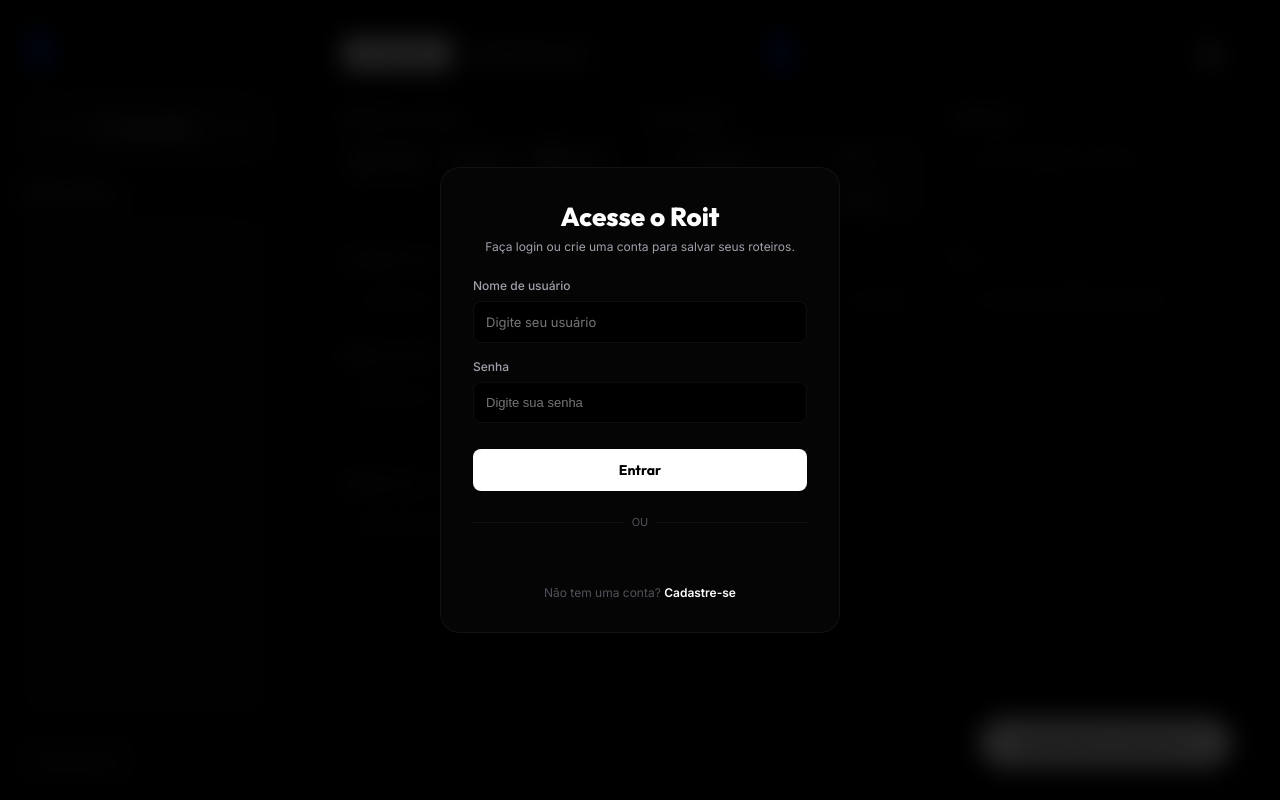
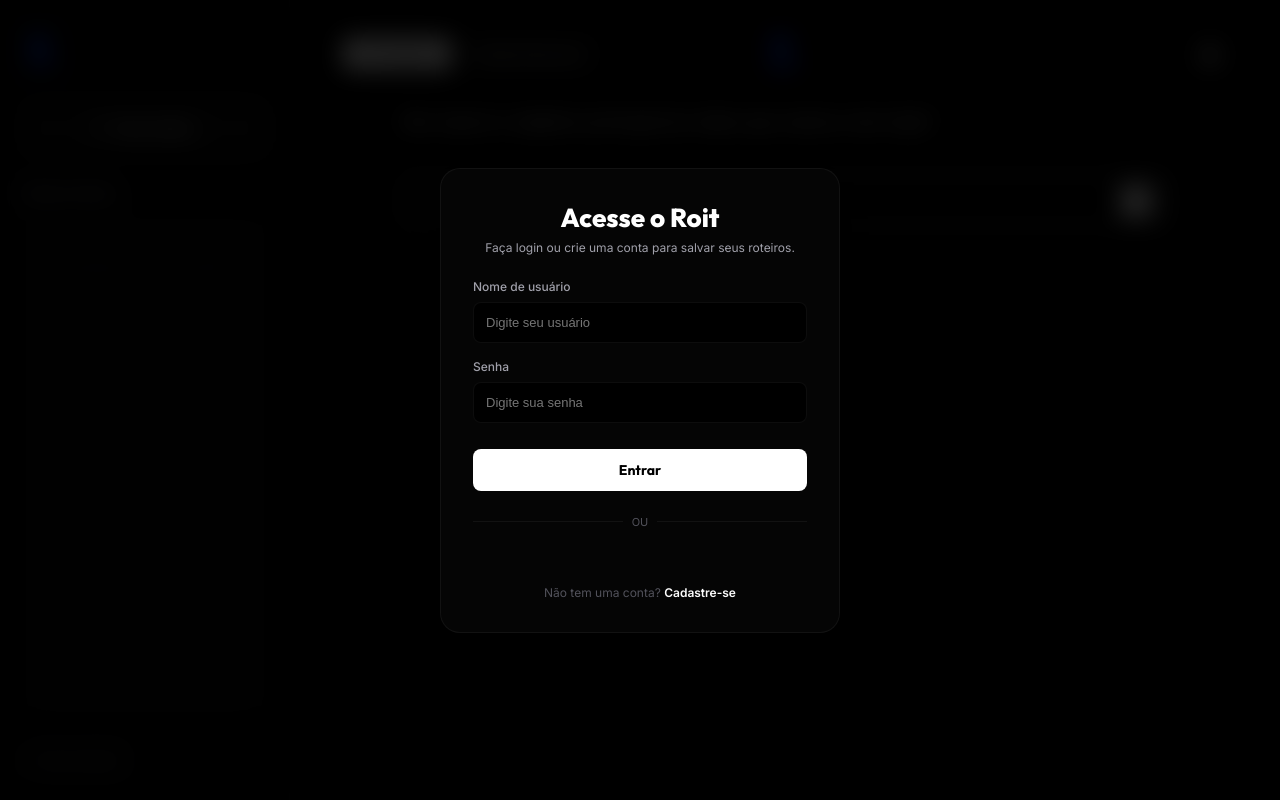
Before and after one commit to Pedroaugustoart/agente-roteirista, a Flask app: page /app in a window 1280 px wide. Run offline with Flask 3, Linux system fonts and the light colour scheme; some libraries are stand-ins or nearby versions.

Commit message:
feat: reestrutura a dashboard principal para UX Conversacional Apple Like

```diff
--- a/static/css/style.css
+++ b/static/css/style.css
@@ -327,156 +327,176 @@ body {
     overflow: hidden;
 }
 
-/* TELA 1: HOME PAGE COM FORMULÁRIO ÚNICO (All-in-one View) */
-.form-section {
+/* TELA 1: CONVERSATIONAL UI */
+.conversational-ui {
     display: flex;
     flex-direction: column;
-    justify-content: space-between;
     height: 100%;
-    overflow-y: auto;
+    width: 100%;
+    max-width: 768px;
+    margin: 0 auto;
+    position: relative;
 }
 
-.form-grid {
-    display: grid;
-    grid-template-columns: repeat(12, 1fr);
+.chat-feed {
+    flex-grow: 1;
+    overflow-y: auto;
+    padding-bottom: 24px;
+    display: flex;
+    flex-direction: column;
     gap: 24px;
-    padding-bottom: 24px;
 }
 
-.form-group {
+/* Bolhas de Conversa */
+.chat-message {
     display: flex;
     flex-direction: column;
-    gap: 10px;
+    gap: 8px;
+    max-width: 85%;
+    opacity: 0;
+    transform: translateY(10px);
+    animation: fade-in-up 0.4s ease forwards;
 }
 
-.span-4 { grid-column: span 4; }
-.span-12 { grid-column: span 12; }
-
-.form-group label {
-    font-family: var(--font-outfit);
-    font-size: 13px;
-    font-weight: 500;
-    color: var(--roit-text-secondary);
-    letter-spacing: 0.3px;
+@keyframes fade-in-up {
+    to { opacity: 1; transform: translateY(0); }
 }
 
-/* Plataforma Selector Options (Mockup Visual) */
-.platform-selector {
-    display: flex;
-    gap: 12px;
+.chat-message.system {
+    align-self: flex-start;
+}
+
+.chat-message.user {
+    align-self: flex-end;
+    align-items: flex-end;
+}
+
+.message-label {
+    font-family: var(--font-outfit);
+    font-size: 12px;
+    color: var(--roit-text-muted);
+    font-weight: 500;
+}
+
+.message-bubble {
+    font-family: var(--font-inter);
+    font-size: 15px;
+    line-height: 1.5;
+    padding: 14px 18px;
+    border-radius: var(--border-radius-main);
+}
+
+.system .message-bubble {
+    color: var(--roit-text-primary);
+    background-color: transparent;
+    border: none;
+    padding: 0; /* Minimalista: sem caixa de fundo para a IA */
+    font-size: 18px;
+}
+
+.user .message-bubble {
     background-color: var(--bg-dark-card);
     border: var(--border-roit-thin);
-    border-radius: 12px;
-    padding: 8px;
+    color: var(--roit-text-secondary);
 }
 
-.platform-option {
-    flex: 1;
+/* Fade para mensagens antigas */
+.chat-message.faded {
+    opacity: 0.4;
+}
+
+/* Indicador de Digitação (Thinking...) */
+.typing-indicator {
+    display: flex;
+    gap: 6px;
+    align-items: center;
+    padding: 8px 0;
+}
+
+.typing-dot {
+    width: 6px;
+    height: 6px;
+    background-color: var(--roit-blue-neon);
+    border-radius: 50%;
+    animation: typing-bounce 1.4s infinite ease-in-out both;
+}
+
+.typing-dot:nth-child(1) { animation-delay: -0.32s; }
+.typing-dot:nth-child(2) { animation-delay: -0.16s; }
+
+@keyframes typing-bounce {
+    0%, 80%, 100% { transform: scale(0); }
+    40% { transform: scale(1); }
+}
+
+/* Área de Input Fixa */
+.chat-input-container {
+    margin-top: 16px;
+}
+
+.chat-input-bar {
     display: flex;
     align-items: center;
-    justify-content: center;
-    gap: 8px;
-    padding: 10px;
+    background-color: transparent;
+    border: 1px solid rgba(255, 255, 255, 0.15);
     border-radius: 8px;
-    cursor: pointer;
-    font-size: 13px;
-    font-weight: 500;
-    color: var(--roit-text-secondary);
-    transition: var(--transition-roit);
+    padding: 8px 16px;
+    transition: border-color 0.3s;
 }
 
-.platform-option i {
-    font-size: 16px;
+.chat-input-bar:focus-within {
+    border-color: var(--roit-white);
 }
 
-.platform-option:hover {
-    color: var(--roit-text-primary);
+.chat-input-bar input {
+    flex-grow: 1;
+    background: transparent;
+    border: none;
+    color: var(--roit-white);
+    font-size: 15px;
+    outline: none;
+    padding: 8px 0;
 }
 
-.platform-option.selected {
-    background-color: var(--bg-dark-input);
-    border: var(--border-roit-thin);
-    color: var(--roit-white);
-}
-
-/* Foco Selector Buttons (Mockup Visual) */
-.focus-selector {
-    display: grid;
-    grid-template-columns: repeat(2, 1fr);
-    gap: 8px;
-    background-color: var(--bg-dark-card);
-    border: var(--border-roit-thin);
-    border-radius: 12px;
-    padding: 8px;
-}
-
-.focus-btn {
-    background: transparent;
-    border: var(--border-roit-thin);
-    color: var(--roit-text-secondary);
+.btn-chat-send {
+    background: var(--roit-white);
+    color: #000;
+    border: none;
     border-radius: 6px;
-    padding: 8px;
-    font-family: var(--font-inter);
-    font-size: 12px;
-    font-weight: 500;
+    width: 32px;
+    height: 32px;
+    display: flex;
+    justify-content: center;
+    align-items: center;
     cursor: pointer;
     transition: var(--transition-roit);
 }
 
-.focus-btn:hover {
-    color: var(--roit-text-primary);
-    border-color: rgba(255, 255, 255, 0.3);
+.btn-chat-send:hover {
+    background: #E0E0E0;
 }
 
-.focus-btn.selected {
-    background-color: var(--bg-dark-input);
-    border-color: var(--roit-white);
-    color: var(--roit-white);
+/* Opções (Múltipla Escolha) */
+.chat-options-bar {
+    display: flex;
+    flex-wrap: wrap;
+    gap: 12px;
 }
 
-/* Inputs, Textareas */
-input[type="text"], textarea {
-    background-color: transparent;
+.chat-option-btn {
+    background-color: var(--bg-dark-card);
     border: var(--border-roit-thin);
-    border-radius: var(--border-radius-main);
-    color: var(--roit-text-primary);
-    font-family: var(--font-inter);
-    font-size: 13px;
-    padding: 14px 18px;
-    outline: none;
-    resize: none;
+    color: var(--roit-text-secondary);
+    padding: 12px 20px;
+    border-radius: 8px;
+    font-size: 14px;
+    cursor: pointer;
     transition: var(--transition-roit);
 }
 
-input[type="text"]:focus, textarea:focus {
-    border-color: var(--roit-white);
-}
-
-.action-bar {
-    margin-top: 12px;
-    display: flex;
-    justify-content: flex-end;
-}
-
-.btn-generate-script {
-    background: var(--roit-white);
-    color: #000000;
-    border: none;
-    border-radius: 50px;
-    padding: 16px 40px;
-    font-family: var(--font-outfit);
-    font-weight: 700;
-    font-size: 14px;
-    cursor: pointer;
-    display: flex;
-    align-items: center;
-    gap: 10px;
-    transition: var(--transition-roit);
-}
-
-.btn-generate-script:hover {
-    transform: translateY(-2px);
-    box-shadow: 0 8px 30px rgba(255, 255, 255, 0.15);
+.chat-option-btn:hover {
+    color: var(--roit-white);
+    border-color: rgba(255, 255, 255, 0.3);
 }
 
 /* TELA 2: SPLIT SCREEN VIEW */
--- a/static/js/app.js
+++ b/static/js/app.js
@@ -56,11 +56,17 @@ const formSection = document.getElementById("form-section");
 const splitSection = document.getElementById("split-section");
 
 const btnNewRoteiro = document.getElementById("btn-new-roteiro");
-const btnGenerateScript = document.getElementById("btn-generate-script");
 
 const chatMessages = document.getElementById("chat-messages");
 const chatInput = document.getElementById("chat-input");
 const btnSendChat = document.getElementById("btn-send-chat");
+
+// Elementos da Nova Conversational UI
+const chatFeed = document.getElementById("chat-feed");
+const chatInputBar = document.getElementById("chat-input-bar");
+const chatInputField = document.getElementById("chat-input-field");
+const btnChatSendNew = document.getElementById("btn-chat-send");
+const chatOptionsBar = document.getElementById("chat-options-bar");
 
 // Novos Elementos de Áudio, Abas e Canvas
 const tabGenerator = document.getElementById("tab-generator");
@@ -84,9 +90,8 @@ const btnDownload = document.getElementById("btn-download");
 
 document.addEventListener("DOMContentLoaded", () => {
     verificarSessao();
-    initSelectors();
+    initConversationalUI();
     initAuthEvents();
-    initFormActions();
     initChatActions();
     initSidebarEvents();
     initTabsEvents();
@@ -260,144 +265,130 @@ function switchToTab(tabId) {
     }
 }
 
-// --- SELETORES DA PÁGINA ÚNICA ---
-function initSelectors() {
-    const options = document.querySelectorAll("#platform-selector .platform-option");
-    options.forEach(opt => {
-        opt.addEventListener("click", () => {
-            options.forEach(o => o.classList.remove("selected"));
-            opt.classList.add("selected");
-            briefingData.plataforma = opt.getAttribute("data-val");
-        });
+// --- CONVERSATIONAL UI STATE MACHINE ---
+let convStep = 0;
+const convSteps = [
+    { key: "objetivo", prompt: "Olá. Qual é o objetivo principal do vídeo que vamos criar hoje?", type: "text" },
+    { key: "plataforma", prompt: "Excelente. Em qual plataforma você planeja postar?", type: "options", options: ["TikTok", "Instagram Reels", "YouTube Shorts"] },
+    { key: "tipo", prompt: "Qual será o foco narrativo?", type: "options", options: ["storytelling", "viral", "analise", "educativo"] },
+    { key: "publico", prompt: "Para quem estamos falando? (Público-alvo e Tom de voz)", type: "text" },
+    { key: "mensagem_dor", prompt: "Qual problema ou dor do seu público este vídeo resolve?", type: "text" },
+    { key: "duracao", prompt: "Qual a duração estimada? (ex: 30s, 1min)", type: "text" },
+    { key: "cta", prompt: "E para fechar: Qual será a chamada para ação (CTA) no final do vídeo?", type: "text" }
+];
+
+function initConversationalUI() {
+    convStep = 0;
+    chatFeed.innerHTML = "";
+    briefingData = {
+        plataforma: "", tipo: "", referencias: "", duracao: "",
+        publico: "", cta: "", objetivo: "", mensagem_dor: "", tom: "Didático / Informativo / Calmo"
+    };
+
+    btnChatSendNew.addEventListener("click", handleChatSend);
+    chatInputField.addEventListener("keypress", (e) => {
+        if (e.key === "Enter") handleChatSend();
     });
 
-    const focusBtns = document.querySelectorAll("#focus-selector .focus-btn");
-    focusBtns.forEach(btn => {
-        btn.addEventListener("click", () => {
-            focusBtns.forEach(b => b.classList.remove("selected"));
-            btn.classList.add("selected");
-            briefingData.tipo = btn.getAttribute("data-val");
-        });
-    });
+    // Inicia a primeira pergunta
+    askNextQuestion();
 }
 
-// --- HISTÓRICO DA SIDEBAR ---
-async function carregarHistorico() {
-    try {
-        const response = await fetch("/api/history");
-        const data = await response.json();
-        if (response.ok) {
-            historyList.innerHTML = "";
-            if (data.roteiros.length === 0) {
-                historyList.innerHTML = `<p class="empty-state">Nenhum roteiro salvo.</p>`;
-                return;
-            }
+function askNextQuestion() {
+    if (convStep >= convSteps.length) {
+        appendConversationalMessage("system", "Tudo pronto. Iniciando sinapses cerebrais para gerar seu roteiro mágico...");
+        chatInputBar.style.display = "none";
+        setTimeout(() => gerarNovoRoteiro(), 1500);
+        return;
+    }
 
-            data.roteiros.forEach(item => {
-                const card = document.createElement("div");
-                card.classList.add("history-item");
-                card.setAttribute("data-id", item.id);
-                card.innerHTML = `
-                    <div class="history-item-title">${DOMPurify.sanitize(item.titulo)}</div>
-                    <div class="history-item-meta">
-                        <span>${DOMPurify.sanitize(item.plataforma)}</span>
-                        <span>${item.data_criacao}</span>
-                    </div>
-                `;
+    const stepData = convSteps[convStep];
 
-                card.addEventListener("click", () => carregarRoteiroHistorico(item.id));
-                historyList.appendChild(card);
+    // Fade out previous messages
+    document.querySelectorAll(".chat-message").forEach(el => el.classList.add("faded"));
+
+    // Add typing indicator
+    const typingId = "typing-" + Date.now();
+    chatFeed.insertAdjacentHTML("beforeend", `
+        <div class="chat-message system" id="${typingId}">
+            <div class="typing-indicator">
+                <div class="typing-dot"></div>
+                <div class="typing-dot"></div>
+                <div class="typing-dot"></div>
+            </div>
+        </div>
+    `);
+    scrollToBottomFeed();
+
+    setTimeout(() => {
+        const typingEl = document.getElementById(typingId);
+        if (typingEl) typingEl.remove();
+
+        appendConversationalMessage("system", stepData.prompt);
+
+        if (stepData.type === "options") {
+            chatInputBar.style.display = "none";
+            chatOptionsBar.style.display = "flex";
+            chatOptionsBar.innerHTML = "";
+            stepData.options.forEach(opt => {
+                const btn = document.createElement("button");
+                btn.className = "chat-option-btn";
+                btn.textContent = opt.charAt(0).toUpperCase() + opt.slice(1);
+                btn.onclick = () => handleChatOption(opt);
+                chatOptionsBar.appendChild(btn);
             });
+        } else {
+            chatInputBar.style.display = "flex";
+            chatOptionsBar.style.display = "none";
+            chatInputField.value = "";
+            chatInputField.focus();
         }
-    } catch (err) {
-        console.error("Erro ao carregar histórico:", err);
-    }
+    }, 600); // 600ms of "thinking"
 }
 
-async function carregarRoteiroHistorico(id) {
-    try {
-        document.querySelectorAll(".history-item").forEach(item => {
-            if (item.getAttribute("data-id") === id) {
-                item.classList.add("active");
-            } else {
-                item.classList.remove("active");
-            }
-        });
+function handleChatSend() {
+    const val = chatInputField.value.trim();
+    if (!val) return;
 
-        const response = await fetch(`/api/history/${id}`);
-        const data = await response.json();
+    const stepData = convSteps[convStep];
+    briefingData[stepData.key] = val;
 
-        if (response.ok) {
-            const rot = data.roteiro;
-            preencherInputs(rot.briefing);
+    appendConversationalMessage("user", val);
+    chatInputField.value = "";
 
-            activeRoteiroId = rot.id;
-            sessionId = "session-" + Math.random().toString(36).substring(2, 9);
-            lastGeneratedScript = rot.conteudo;
-
-            switchToTab("tab-generator");
-            formSection.style.display = "none";
-            splitSection.style.display = "flex";
-
-            chatMessages.innerHTML = "";
-            appendMessage("sistema", "Você carregou um roteiro do histórico. Qualquer mensagem enviada abaixo ajustará este roteiro.");
-            exibirRoteiro(rot.conteudo);
-            pararAudioLocucao();
-        }
-    } catch (err) {
-        console.error("Erro ao obter roteiro do histórico:", err);
-        alert("Erro ao carregar o roteiro.");
-    }
+    convStep++;
+    askNextQuestion();
 }
 
+function handleChatOption(opt) {
+    const stepData = convSteps[convStep];
+    briefingData[stepData.key] = opt;
+
+    appendConversationalMessage("user", opt.charAt(0).toUpperCase() + opt.slice(1));
+
+    convStep++;
+    askNextQuestion();
+}
+
+function appendConversationalMessage(role, text) {
+    const msg = document.createElement("div");
+    msg.className = `chat-message ${role}`;
+    msg.innerHTML = `<div class="message-bubble">${DOMPurify.sanitize(text)}</div>`;
+    chatFeed.appendChild(msg);
+    scrollToBottomFeed();
+}
+
+function scrollToBottomFeed() {
+    chatFeed.scrollTop = chatFeed.scrollHeight;
+}
+
+// Adaptação para histórico
 function preencherInputs(briefing) {
     briefingData = { ...briefing };
-
-    document.getElementById("input-ref").value = briefing.referencias || "";
-    document.getElementById("input-dur").value = briefing.duracao || "";
-    document.getElementById("input-pub").value = briefing.publico || "";
-    document.getElementById("input-cta").value = briefing.cta || "";
-    document.getElementById("input-obj").value = briefing.objetivo || "";
-    document.getElementById("input-prob").value = briefing.mensagem_dor || "";
-
-    document.querySelectorAll("#platform-selector .platform-option").forEach(opt => {
-        if (opt.getAttribute("data-val") === briefing.plataforma) {
-            opt.classList.add("selected");
-        } else {
-            opt.classList.remove("selected");
-        }
-    });
-
-    document.querySelectorAll("#focus-selector .focus-btn").forEach(btn => {
-        if (btn.getAttribute("data-val") === briefing.tipo) {
-            btn.classList.add("selected");
-        } else {
-            btn.classList.remove("selected");
-        }
-    });
+    // O chat é bypassado se clicar no histórico, vai direto pra Split Screen
 }
 
-// --- FORMULÁRIO E GERAÇÃO ---
-function initFormActions() {
-    btnGenerateScript.addEventListener("click", () => {
-        if (!briefingData.plataforma) return alert("Por favor, selecione uma plataforma.");
-        if (!briefingData.tipo) return alert("Por favor, selecione um foco principal.");
-
-        briefingData.referencias = document.getElementById("input-ref").value.trim();
-        briefingData.duracao = document.getElementById("input-dur").value.trim();
-        briefingData.publico = document.getElementById("input-pub").value.trim();
-        briefingData.cta = document.getElementById("input-cta").value.trim();
-        briefingData.objetivo = document.getElementById("input-obj").value.trim();
-        briefingData.mensagem_dor = document.getElementById("input-prob").value.trim();
-
-        if (!briefingData.duracao) return alert("Por favor, informe a duração estimada.");
-        if (!briefingData.cta) return alert("Por favor, preencha o CTA do vídeo.");
-        if (!briefingData.objetivo) return alert("Por favor, informe o objetivo do vídeo.");
-        if (!briefingData.mensagem_dor) return alert("Por favor, informe o problema que o vídeo resolve.");
-
-        gerarNovoRoteiro();
-    });
-}
+// --- GERAÇÃO DE ROTEIRO ---
 
 async function gerarNovoRoteiro() {
     formSection.style.display = "none";
--- a/templates/index.html
+++ b/templates/index.html
@@ -91,83 +91,24 @@
 
                     <!-- TELA A: FORMULÁRIO COMPLETO (Home Page) -->
                     <section id="form-section" class="form-section">
-                        <div class="form-grid">
+                        <div id="conversational-ui" class="conversational-ui">
+                            <div class="chat-feed" id="chat-feed">
+                                <!-- As perguntas da IA e respostas do usuário entrarão aqui via JS -->
+                            </div>
 
-                            <!-- Plataforma Principal -->
-                            <div class="form-group span-4">
-                                <label>Plataforma principal</label>
-                                <div class="platform-selector" id="platform-selector">
-                                    <div class="platform-option" data-val="TikTok">
-                                        <i class="fa-brands fa-tiktok"></i>
-                                        <span>TikTok</span>
-                                    </div>
-                                    <div class="platform-option" data-val="Instagram Reels">
-                                        <i class="fa-brands fa-instagram"></i>
-                                        <span>Reels</span>
-                                    </div>
-                                    <div class="platform-option" data-val="YouTube Shorts">
-                                        <i class="fa-brands fa-youtube"></i>
-                                        <span>Shorts</span>
-                                    </div>
+                            <!-- Input Bar Fixo no final (tipo ChatGPT) -->
+                            <div class="chat-input-container">
+                                <div class="chat-input-bar" id="chat-input-bar">
+                                    <input type="text" id="chat-input-field" placeholder="Digite sua resposta..." autocomplete="off">
+                                    <button id="btn-chat-send" class="btn-chat-send" title="Enviar resposta">
+                                        <i class="fa-solid fa-arrow-up"></i>
+                                    </button>
+                                </div>
+                                <!-- Alternativa para botões de múltipla escolha -->
+                                <div class="chat-options-bar" id="chat-options-bar" style="display: none;">
+                                    <!-- Botões gerados via JS (ex: TikTok, Reels) -->
                                 </div>
                             </div>
-
-                            <!-- Foco Principal -->
-                            <div class="form-group span-4">
-                                <label>Foco principal</label>
-                                <div class="focus-selector" id="focus-selector">
-                                    <button type="button" class="focus-btn" data-val="storytelling">Storytelling</button>
-                                    <button type="button" class="focus-btn" data-val="viral">Viral</button>
-                                    <button type="button" class="focus-btn" data-val="analise">Análise</button>
-                                    <button type="button" class="focus-btn" data-val="educativo">Educativo</button>
-                                </div>
-                            </div>
-
-                            <!-- Referências -->
-                            <div class="form-group span-4">
-                                <label for="input-ref">Referências</label>
-                                <input type="text" id="input-ref" placeholder="Ex: Anime, game X, meme Y...">
-                            </div>
-
-                            <!-- Duração Estimada -->
-                            <div class="form-group span-4">
-                                <label for="input-dur">Duração estimada</label>
-                                <input type="text" id="input-dur" placeholder="Ex: 30s, 1min, 5min...">
-                            </div>
-
-                            <!-- Público-Alvo e Tom de Voz -->
-                            <div class="form-group span-4">
-                                <label for="input-pub">Público-alvo e tom de voz</label>
-                                <input type="text" id="input-pub" placeholder="Ex: Jovens investidores com tom divertido, ou advogados com tom sério...">
-                            </div>
-
-                            <!-- CTA -->
-                            <div class="form-group span-4">
-                                <label for="input-cta">CTA</label>
-                                <input type="text" id="input-cta" placeholder="Ex: Comente QUERO, link na bio...">
-                            </div>
-
-                            <!-- Objetivo Principal (Full Width) -->
-                            <div class="form-group span-12">
-                                <label for="input-obj">Objetivo principal</label>
-                                <textarea id="input-obj" placeholder="Descreva em detalhes o que você quer alcançar com este vídeo..." rows="3"></textarea>
-                            </div>
-
-                            <!-- Problema que o vídeo resolve (Full Width) -->
-                            <div class="form-group span-12">
-                                <label for="input-prob">Problema que o vídeo resolve</label>
-                                <textarea id="input-prob" placeholder="Qual a principal dor ou curiosidade que você vai abordar nas falas do vídeo?" rows="3"></textarea>
-                            </div>
-
-                            <input type="hidden" id="input-tom-hidden" value="Didático / Informativo / Calmo">
-
-                        </div>
-
-                        <!-- Botão de Ação Principal -->
-                        <div class="action-bar">
-                            <button id="btn-generate-script" class="btn-generate-script">
-                                Gerar Roteiro com Roit <i class="fa-solid fa-wand-magic-sparkles"></i>
-                            </button>
                         </div>
                     </section>
 
@@ -234,7 +175,7 @@
 
                         <!-- Painel lateral informativo sobre como usar o Cérebro Neuronal -->
                         <div class="neural-info-overlay">
-                            <h3>🧠 Cérebro Neuronal (RAG)</h3>
+                            <h3>Cérebro Neuronal (RAG)</h3>
                             <p class="neural-subtitle">Alimente sua IA com PDFs para roteiros personalizados.</p>
                             <div class="neural-steps">
                                 <div class="step-box">
```
